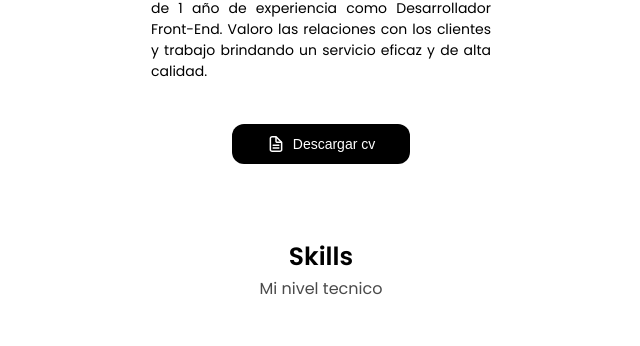
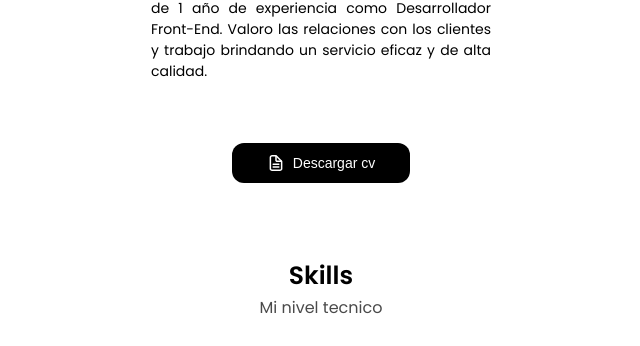
Before and after one commit to nicolasegpla/sitio-web-nicolas-garcia, a website: page index.html in a window 1280 px wide. Shown: the part 1228-1574 px from the top of the page, without its empty margins (319-959 px from the left). Drawn offline with Linux system fonts and the light colour scheme.

Commit message:
add third section home skills test margin top button section home

```diff
--- a/sass/_global.scss
+++ b/sass/_global.scss
@@ -52,7 +52,7 @@ $support-color: #AA0CF8;
     color: $withe-color;
     border: none;
     border-radius: 1.2rem;
-    margin-top: 4.2rem;
+    margin-top: 6.1rem;
     //margin-bottom: 3.5rem;
     display: flex;
     justify-content: center;
```
Also changed, not shown: css/styles.css.
